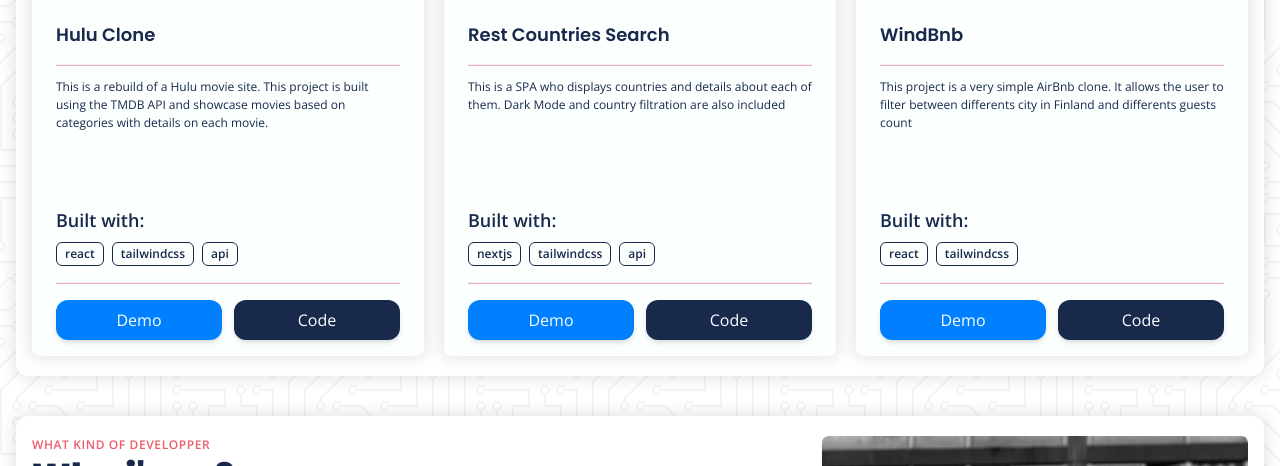
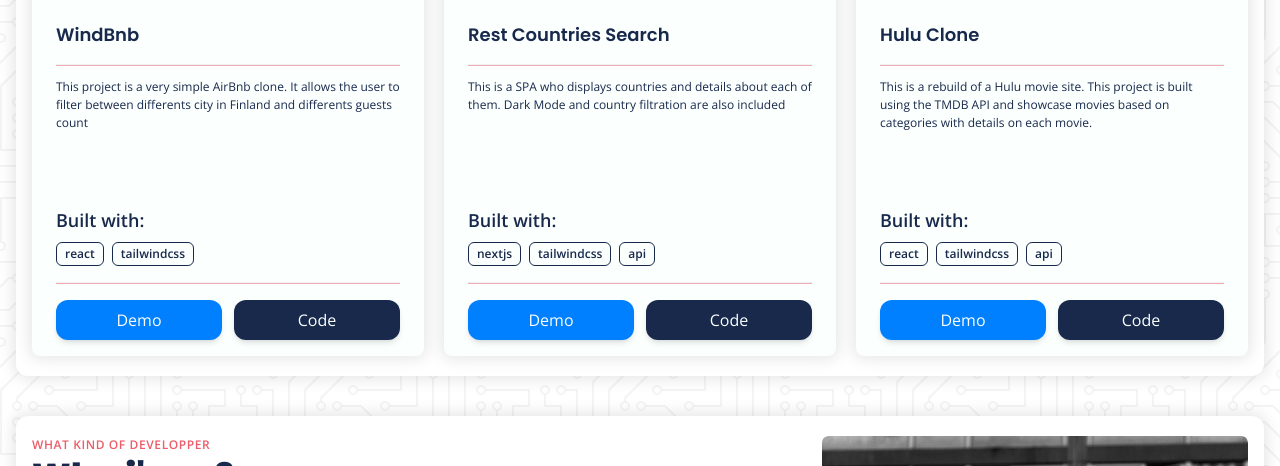
Before and after one commit to daniel-agbato/my-portfolio-gatsby, a Gatsby site: page / in a window 1280 px wide. Shown: the part 971-1437 px from the top of the page. Built offline with nearby package versions, Linux system fonts and the light colour scheme; Gatsby itself is replaced by a stand-in of ours.

Commit message:
fixed the displaying order of the projects on the home page and the projects page

```diff
--- a/src/components/ProjectsContainer.jsx
+++ b/src/components/ProjectsContainer.jsx
@@ -8,7 +8,7 @@
       {projects.length < 1 ? (
         <p>No {filterVal} projects to show yet...</p>
       ) : (
-        projects.reverse().map(({ node: project }) => {
+        projects.map(({ node: project }) => {
           const id = project.id;
           return <ProjectCard key={id} project={project} />;
         })
--- a/src/pages/index.js
+++ b/src/pages/index.js
@@ -9,13 +9,15 @@
 import HomeProjects from "../components/HomeProjects";
 
 const IndexPage = ({ data }) => {
-  const projects = data.allProjectsJson.edges.reverse().slice(0, 3);
+  const arr = data.allProjectsJson.edges;
+  const projects =
+    arr[0].node.title === "Loopstudio landing page" ? arr.reverse() : arr;
 
   return (
     <Layout>
       <Seo title="Home" />
       <Hero />
-      <HomeProjects projects={projects} />
+      <HomeProjects projects={projects.slice(0, 3)} />
       <Container>
         <AboutMe home={true} />
       </Container>
--- a/src/pages/projects.jsx
+++ b/src/pages/projects.jsx
@@ -9,7 +9,9 @@
 import Seo from "../components/seo";
 
 const Projects = ({ data }) => {
-  const projects = data.allProjectsJson.edges;
+  const arr = data.allProjectsJson.edges;
+  const projects =
+    arr[0].node.title === "Loopstudio landing page" ? arr.reverse() : arr;
   const [projectsArr, setProjectsArr] = useState(projects);
   const [filterVal, setFilterVal] = useState("all");
 
```
